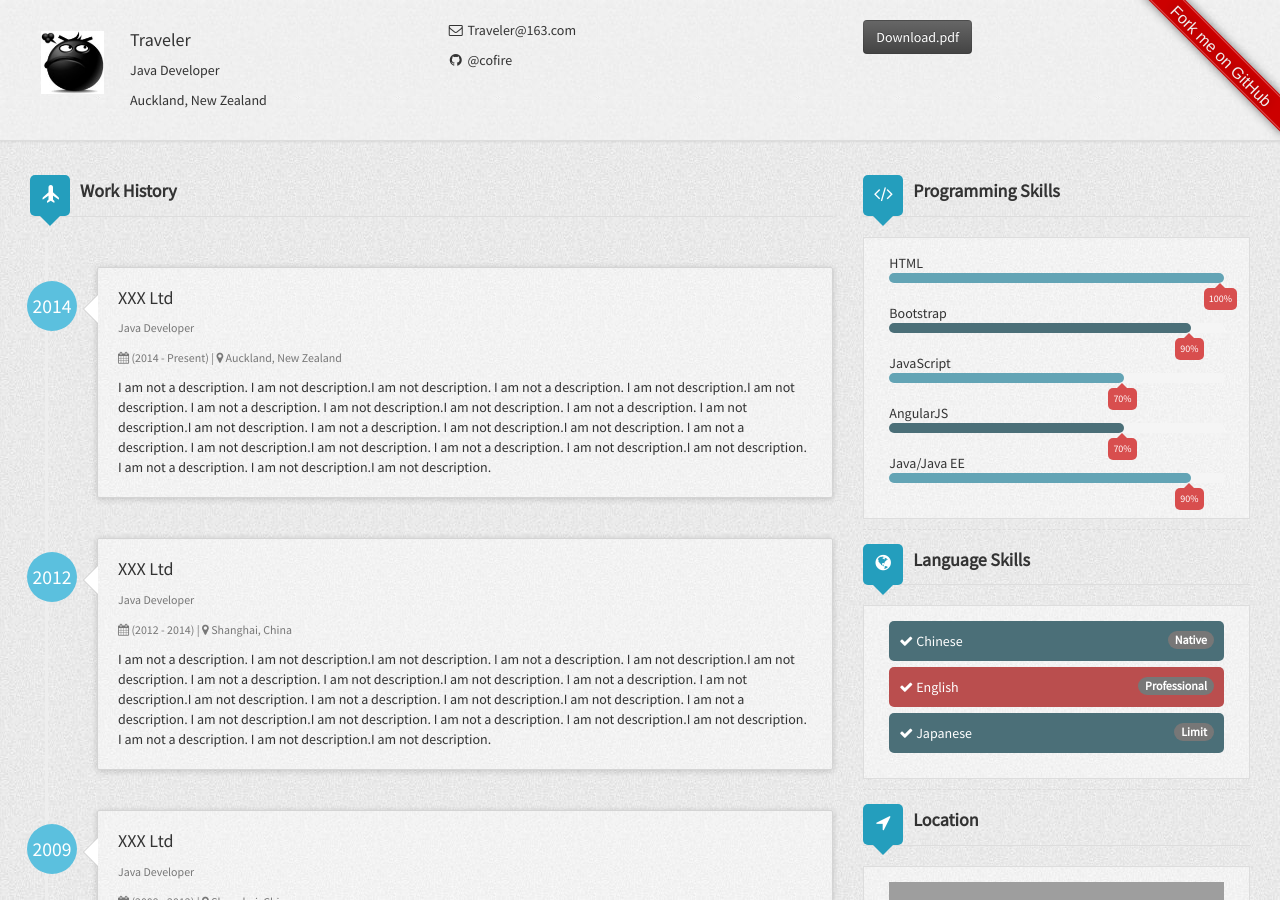
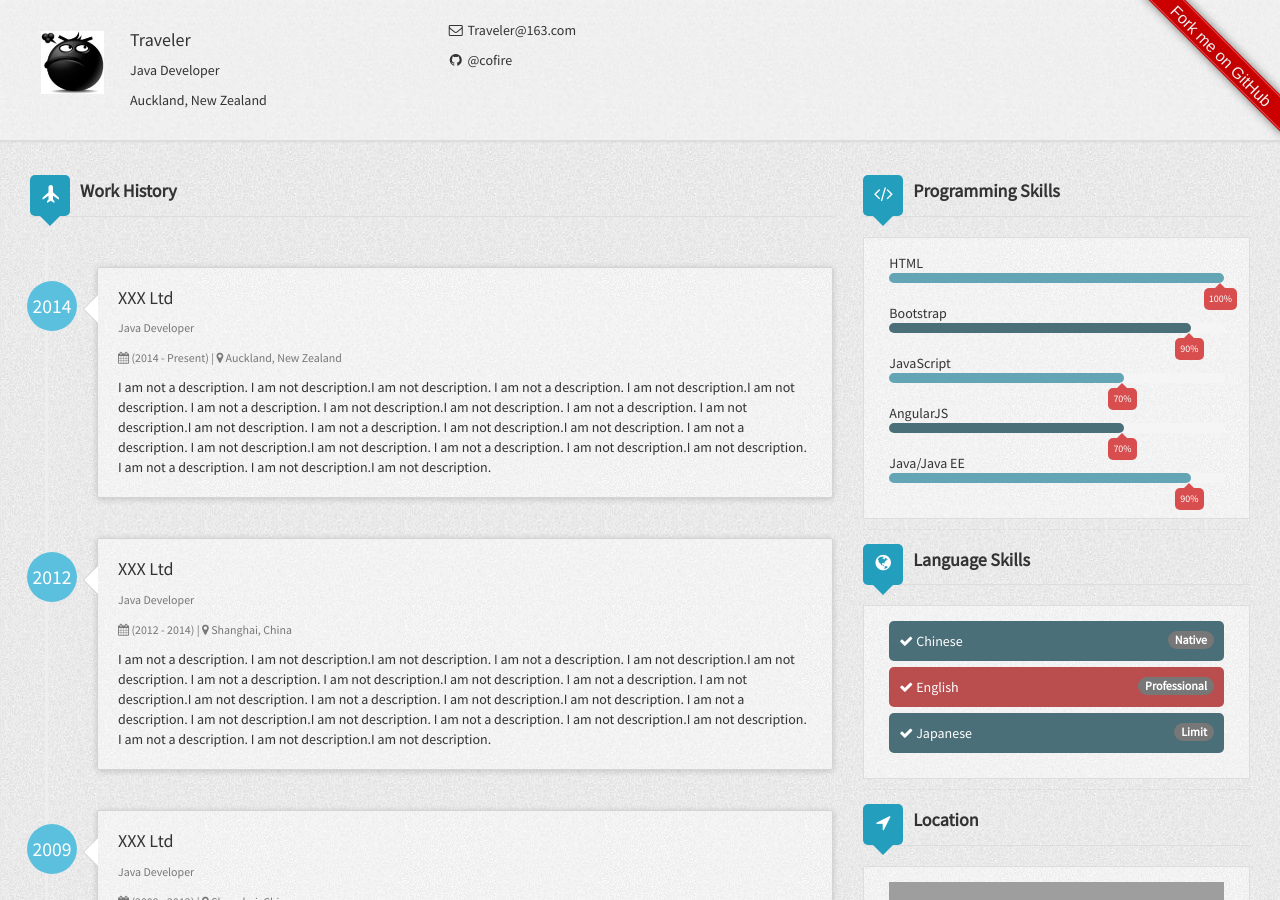
Before and after one commit to cofire2/cofire2.github.io, a Jekyll site: the page built from index.html, in a window 1280 px wide and 900 px high. Built offline with Jekyll 4.4.1, drawn with Linux system fonts in a browser that asks for light colours; nearby versions of some CDN libraries; grey boxes are pictures that could not be loaded.

Commit message:
Update header.html

```diff
--- a/_includes/header.html
+++ b/_includes/header.html
@@ -13,7 +13,7 @@
                 <p><i class="fa fa-github fa-fw"></i><a href="//github.com/{{ site.author.github }}" target="_blank">  @{{ site.author.github }} </a></p>
             </div>
             <div class="col-sm-4 visible-md-block visible-lg-block">
-                <a href="#" class="btn btn-dark"><i class="icon-file icon-white"></i> Download.pdf </a>
+<!--                 <a href="#" class="btn btn-dark"><i class="icon-file icon-white"></i> Download.pdf </a> -->
             </div>
         </div>
     </div>
```
